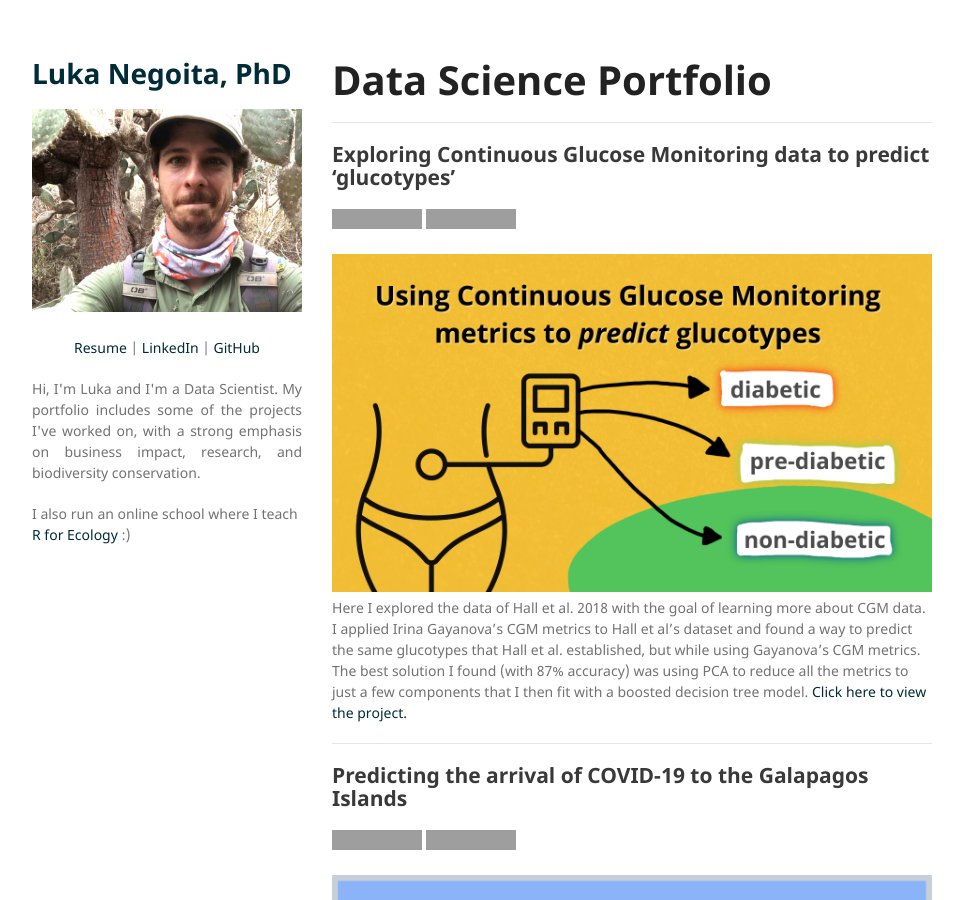
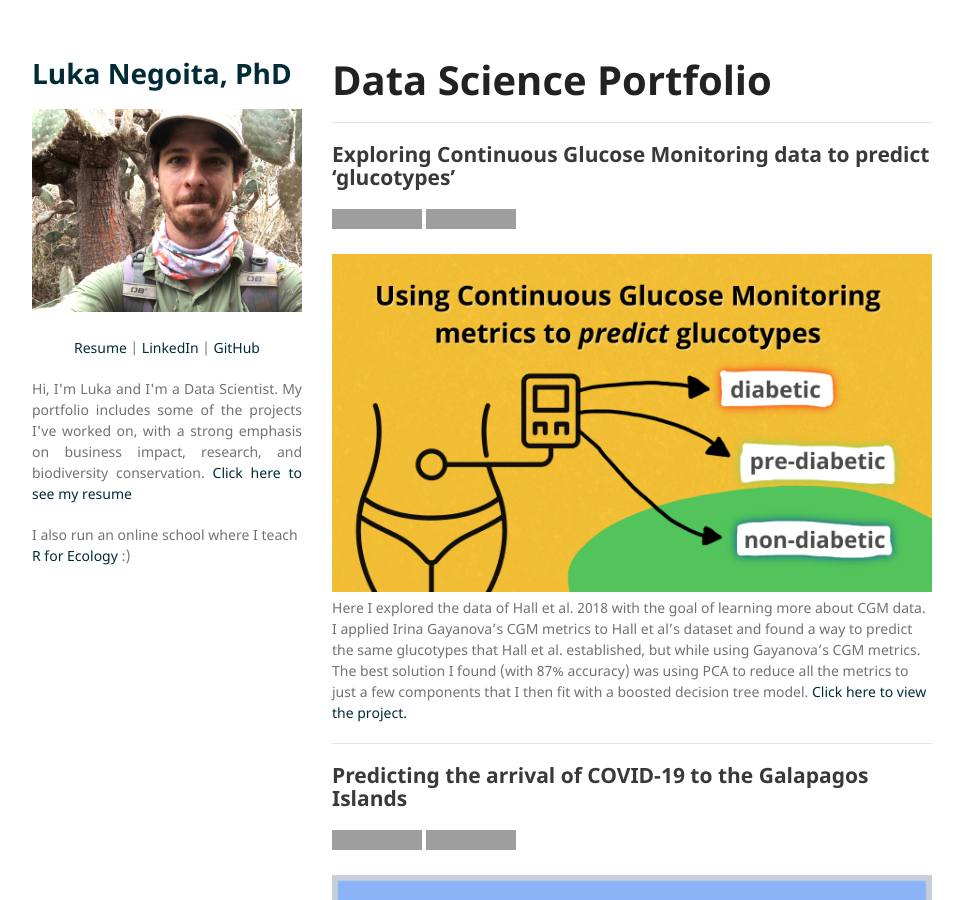
Before and after one commit to LukaNeg/LukaNeg.github.io, a Jekyll site: the page built from index.md, in a window 1280 px wide and 900 px high. Shown: the whole window, without its empty margins (158-1121 px from the left). Built offline with Jekyll 4.4.1, drawn with Linux system fonts in a browser that asks for light colours; our own code applies the rules of GitHub Pages for plain Markdown files; grey boxes are pictures that could not be loaded.

Commit message:
Update intro page

```diff
--- a/_config.yml
+++ b/_config.yml
@@ -11,6 +11,8 @@ description:
 
   <p align="justify">
   Hi, I'm Luka and I'm a Data Scientist. My portfolio includes some of the projects I've worked on, with a strong emphasis on business impact, research, and biodiversity conservation.
+  </b>
+  <a href="pdf/Luka-Negoita-DS-Resume-March-2024.pdf" target="_blank">Click here to see my resume</a>
   </p>
 
     <p align="left">
```
